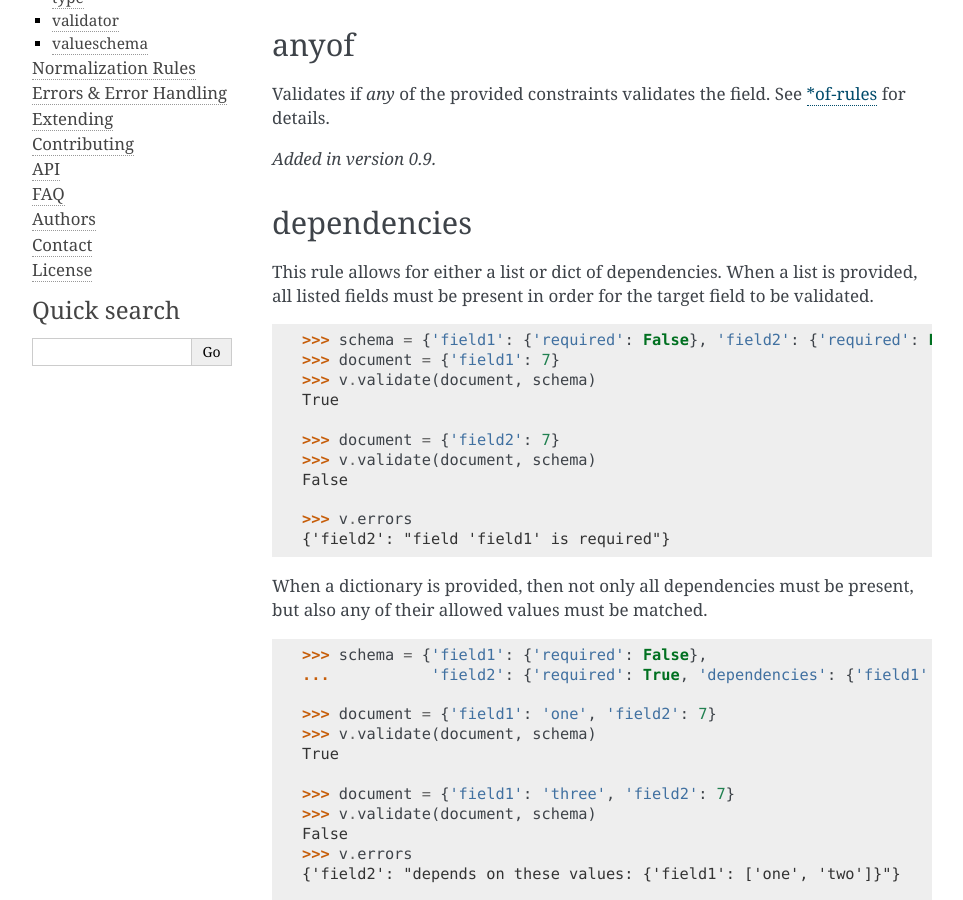
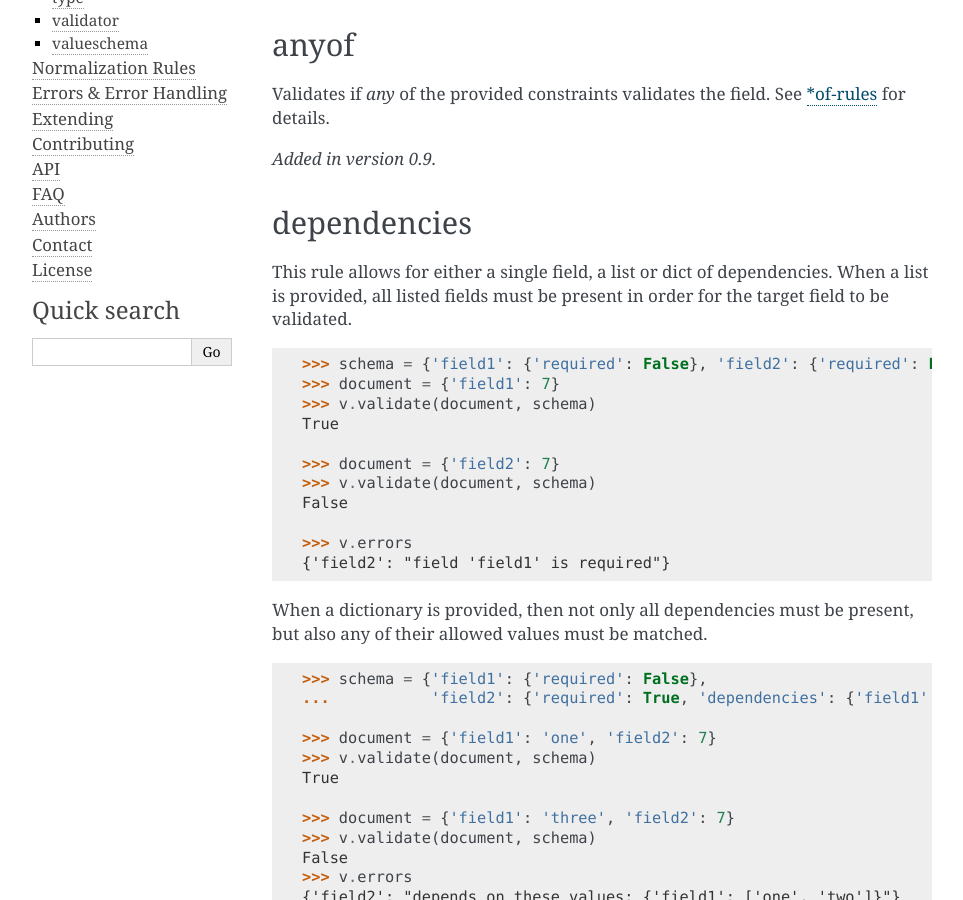
Before and after one commit to pyeve/cerberus, a Sphinx documentation site: the page built from docs/validation-rules.rst, in a window 1280 px wide and 900 px high, scrolled down 1162 px. Shown: the whole window, without its empty margins (148-1111 px from the left). Built offline with Sphinx 7.4.7, drawn with Linux system fonts in a browser that asks for light colours.

Commit message:
Updates CHANGES and minor doc fixes

```diff
--- a/docs/api.rst
+++ b/docs/api.rst
@@ -23,6 +23,8 @@ Python Error Representations
 .. autoclass:: cerberus.errors.ValidationError
   :members:
 
+.. autoclass:: cerberus.errors.ErrorTree
+
 .. autoclass:: cerberus.errors.DocumentErrorTree
 
 .. autoclass:: cerberus.errors.SchemaErrorTree
--- a/docs/customize.rst
+++ b/docs/customize.rst
@@ -78,7 +78,7 @@ has been implemented:
          :param value: field value.
          """
          if not re.match('[a-f0-9]{24}', value):
-             self._error(field, errors.ERROR_BAD_TYPE)
+             self._error(field, errors.BAD_TYPE)
 
 .. versionadded:: 0.0.2
 
--- a/docs/validation-rules.rst
+++ b/docs/validation-rules.rst
@@ -62,9 +62,9 @@ Validates if *any* of the provided constraints validates the field. See `\*of-ru
 
 dependencies
 ------------
-This rule allows for either a list or dict of dependencies. When a list is
-provided, all listed fields must be present in order for the target field to be
-validated.
+This rule allows for either a single field, a list or dict of dependencies.
+When a list is provided, all listed fields must be present in order for the
+target field to be validated.
 
 .. doctest::
 
```
Also changed, not shown: 1 other file.
